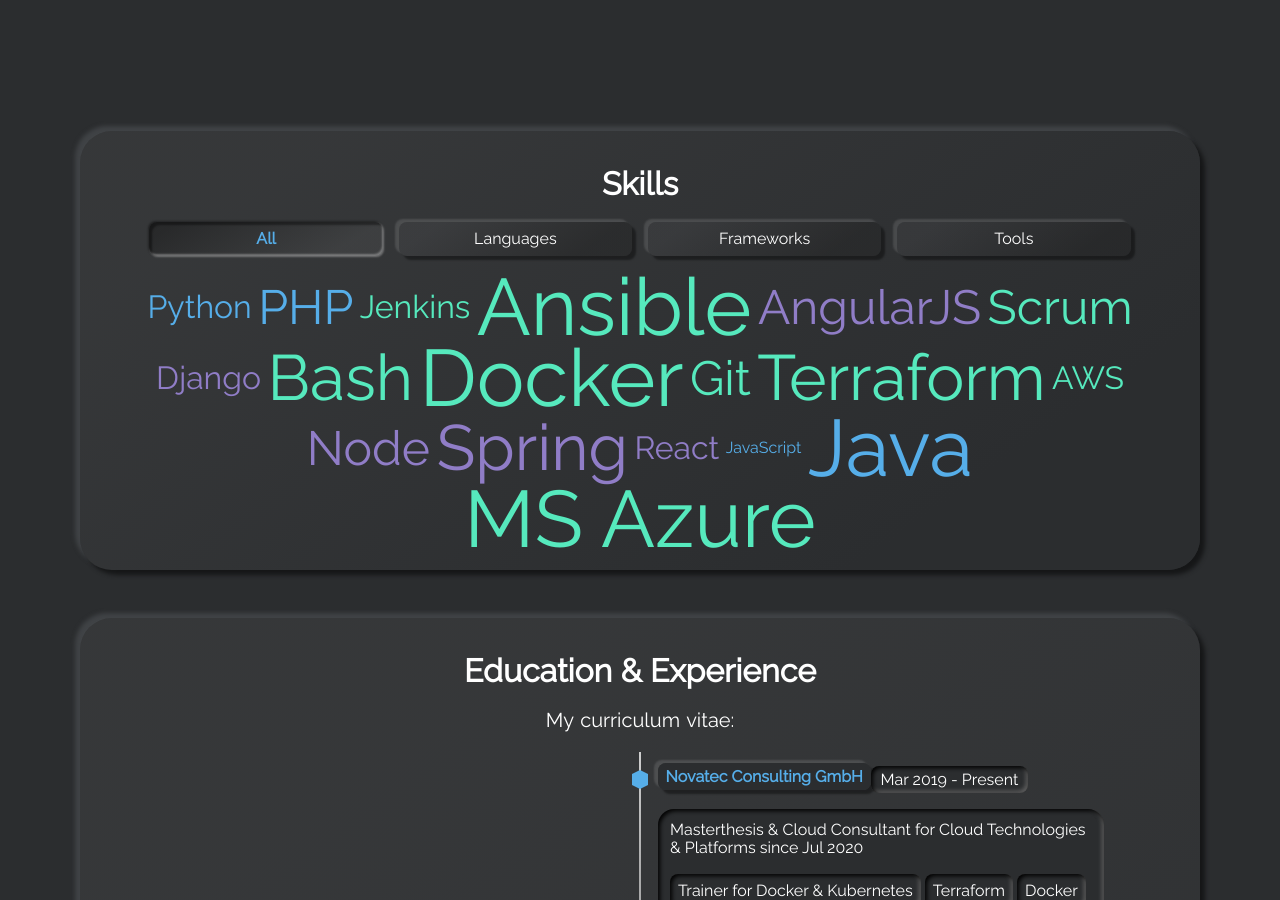
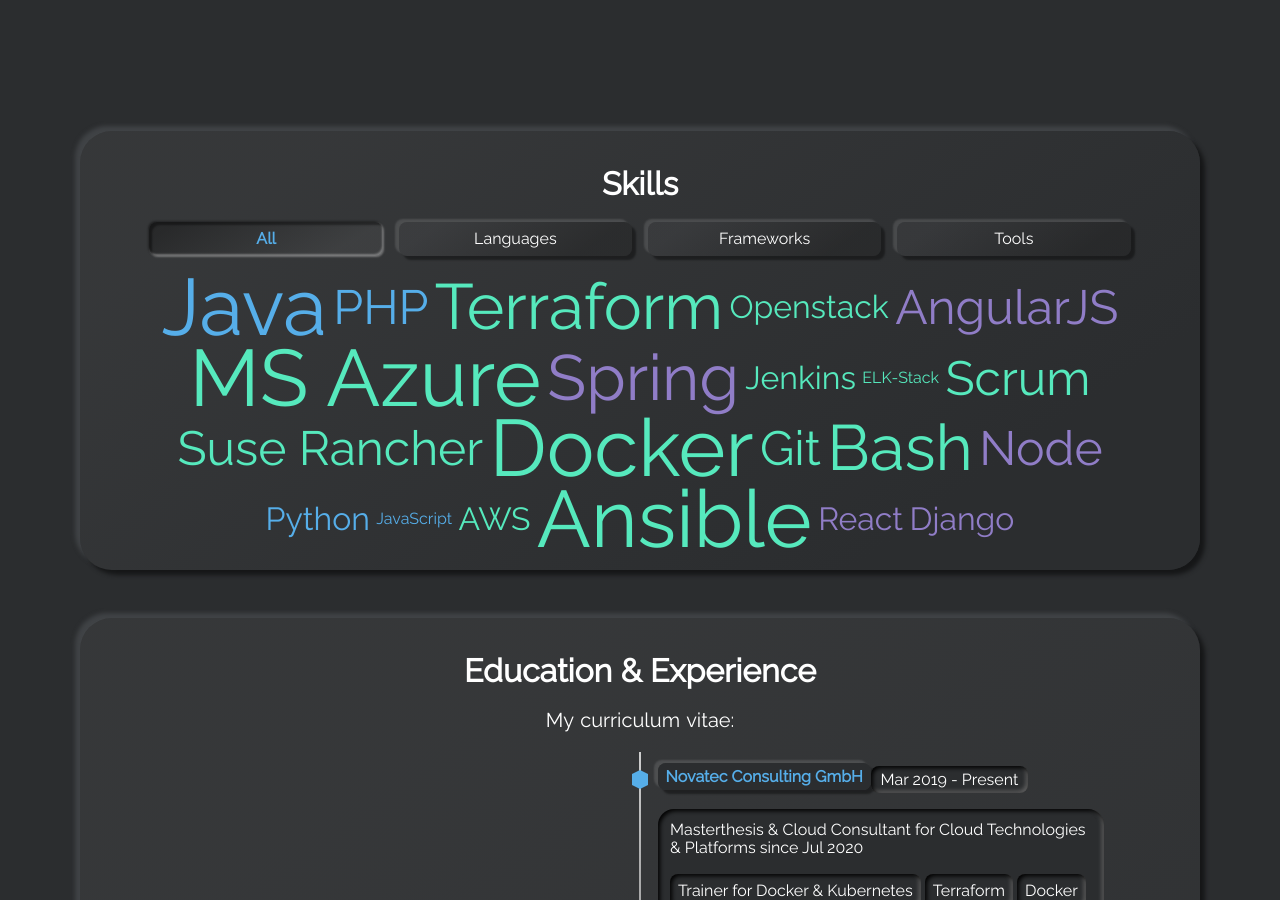
Before and after one commit to immae1/immae1.github.io, a Jekyll site: the page built from index.html, in a window 1280 px wide and 900 px high, scrolled down 929 px. Built offline with Jekyll 4.4.1, drawn with Linux system fonts in a browser that asks for light colours.

Commit message:
Update skills-tools.yml

```diff
--- a/_data/skills-tools.yml
+++ b/_data/skills-tools.yml
@@ -26,9 +26,17 @@
 - name: Terraform
   weight: 4
 
-
 - name: Ansible
   weight: 5
 
 - name: Docker
   weight: 5
+
+- name: Openstack
+  weight: 2
+
+- name: Suse Rancher
+  weight: 3
+
+- name: ELK-Stack
+  weight: 1
```
